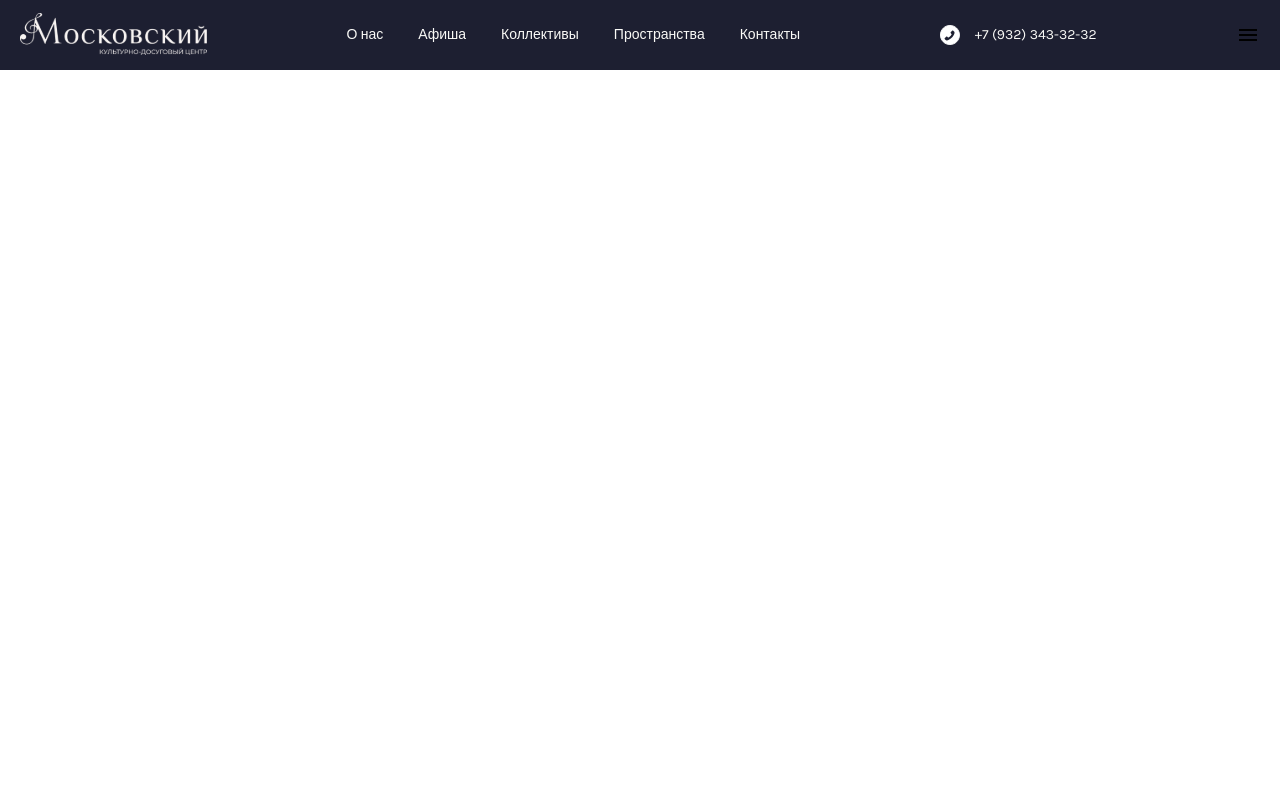
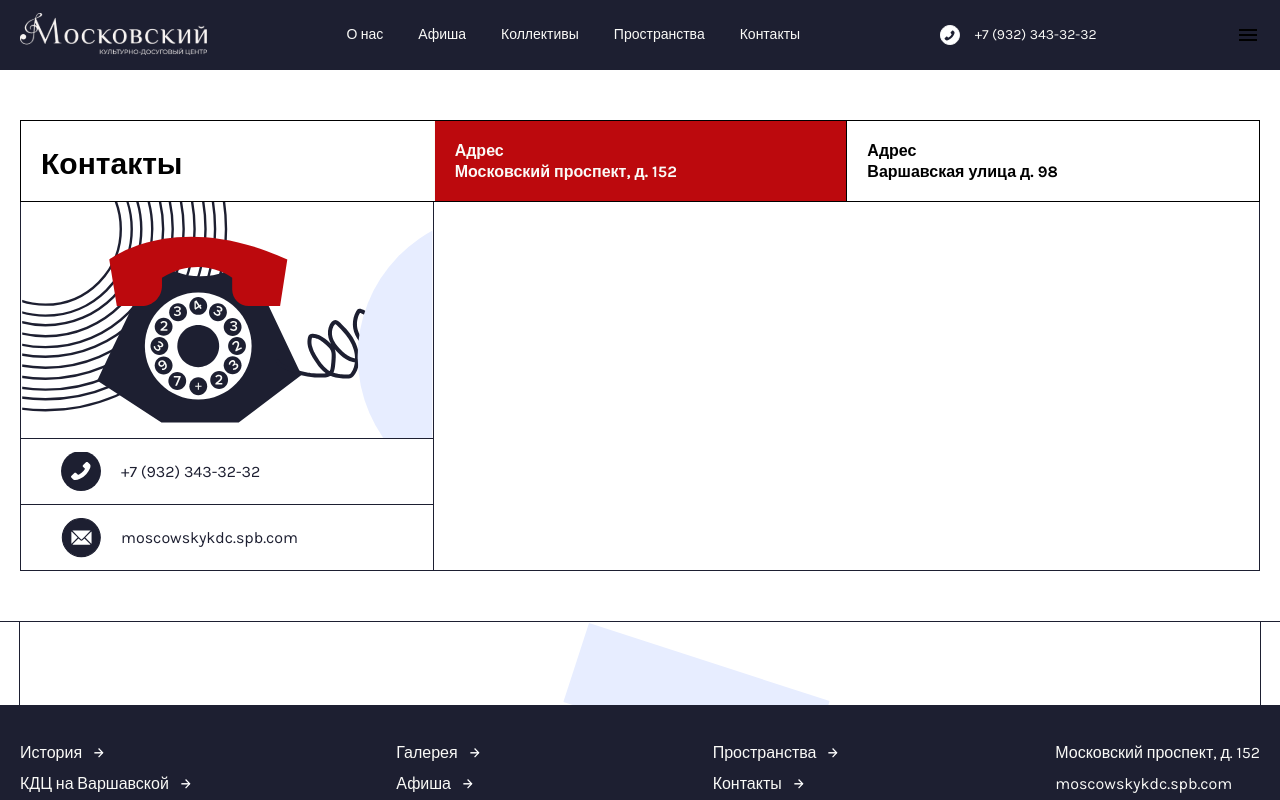
Before and after one commit to shumilina-polina/kdc, a Next.js app: page /contacts in a window 1280 px wide. Shown: the top 800 px of the page. Built offline with nearby package versions, Linux system fonts and the light colour scheme; a web font is replaced by a local one.

Commit message:
created page contacts

```diff
--- a/Components/Contacts/Contacts.js
+++ b/Components/Contacts/Contacts.js
@@ -80,7 +80,7 @@ const Contacts = (props) => {
           <Image src="/assets/images/phone.svg" width={345} height={236} />
         </div>
         <Container className={s.titleMobile}>
-          <Title>{title}</Title>
+          <Title>{adressTitle}</Title>
         </Container>
         <div className={s.mapContainer}>
           <iframe
--- a/pages/contacts.js
+++ b/pages/contacts.js
@@ -1,7 +1,16 @@
+import Contacts from "Components/Contacts/Contacts";
+import Footer from "Components/Footer/Footer";
 import Header from "Components/Header/Header";
 import Head from "next/head";
+import { ContactsData } from "shared/constants/pages/ContactsData";
 
-export default function Home() {
+import s from "styles/pages/Contacts.module.scss";
+
+export default function ContactPage() {
+  const {
+    contacts
+  } = ContactsData
+
   return (
     <>
       <Head>
@@ -10,6 +19,10 @@ export default function Home() {
       </Head>
 
       <Header />
+      <div className={s.wrapper}>
+        <Contacts data={contacts} />
+      </div>
+      <Footer />
     </>
   );
 }
--- a/pages/index.js
+++ b/pages/index.js
@@ -8,11 +8,11 @@ import Container from "UI/Container/Container";
 import Affiche from "Components/Affiche/Affiche";
 import News from "Components/News/News";
 import Contacts from "Components/Contacts/Contacts";
-import { IndexConst } from "shared/constants/IndexConst";
+import { IndexData } from "shared/constants/pages/IndexData";
 
 import s from "../styles/pages/Home.module.scss";
 
-export default function Home() {
+export default function HomePage() {
   const {
     head: { title },
     carusel,
@@ -20,7 +20,7 @@ export default function Home() {
     affiche,
     news,
     contacts,
-  } = IndexConst;
+  } = IndexData;
 
   return (
     <>
--- /dev/null
+++ b/shared/constants/pages/ContactsData.js
@@ -0,0 +1,12 @@
+import { ContactConst as data } from "../ContactConst"
+
+export const ContactsData = {
+    contacts: {
+        title: "Контакты",
+        adressTitle: "Адрес",
+        adressMain: data.adressMain,
+        adressSecondary: data.adressSecondary,
+        phone: data.phone,
+        email: data.email,
+    }
+}
--- a/shared/constants/IndexConst.js
+++ b/shared/constants/pages/IndexData.js
@@ -1,6 +1,6 @@
-import { ContactConst } from "./ContactConst";
+import { ContactConst } from "../ContactConst";
 
-export const IndexConst = {
+export const IndexData = {
   head: {
     title: "Главная страница",
   },
--- /dev/null
+++ b/styles/pages/Contacts.module.scss
@@ -0,0 +1,4 @@
+.wrapper {
+    margin-top: 50px;
+    padding-bottom: 50px;
+}
```
